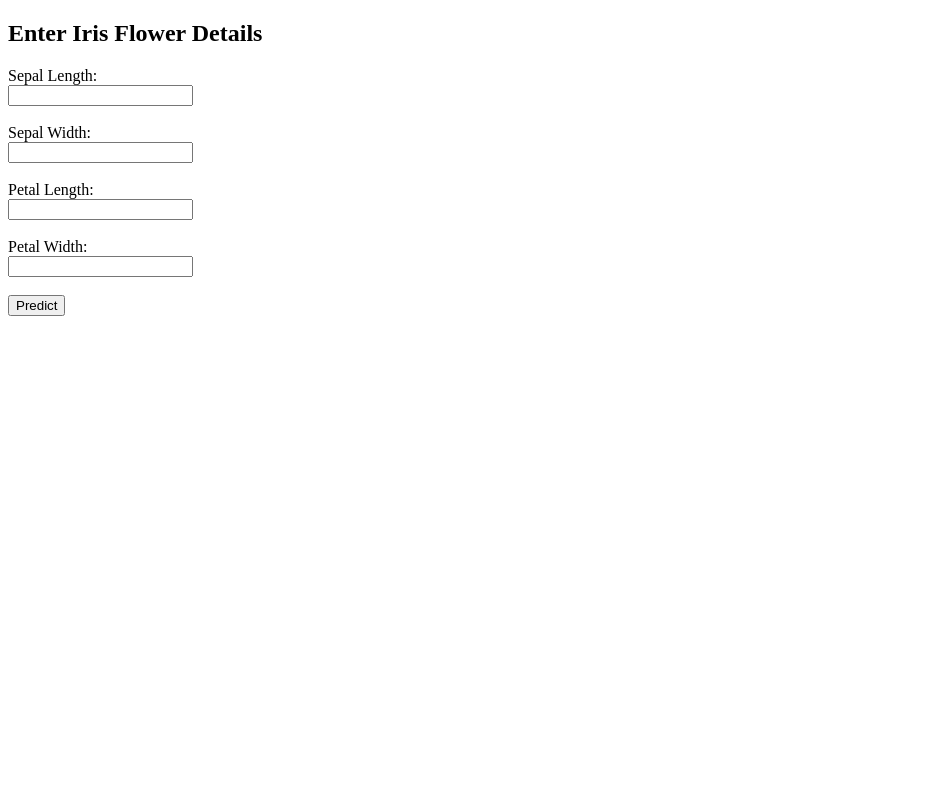
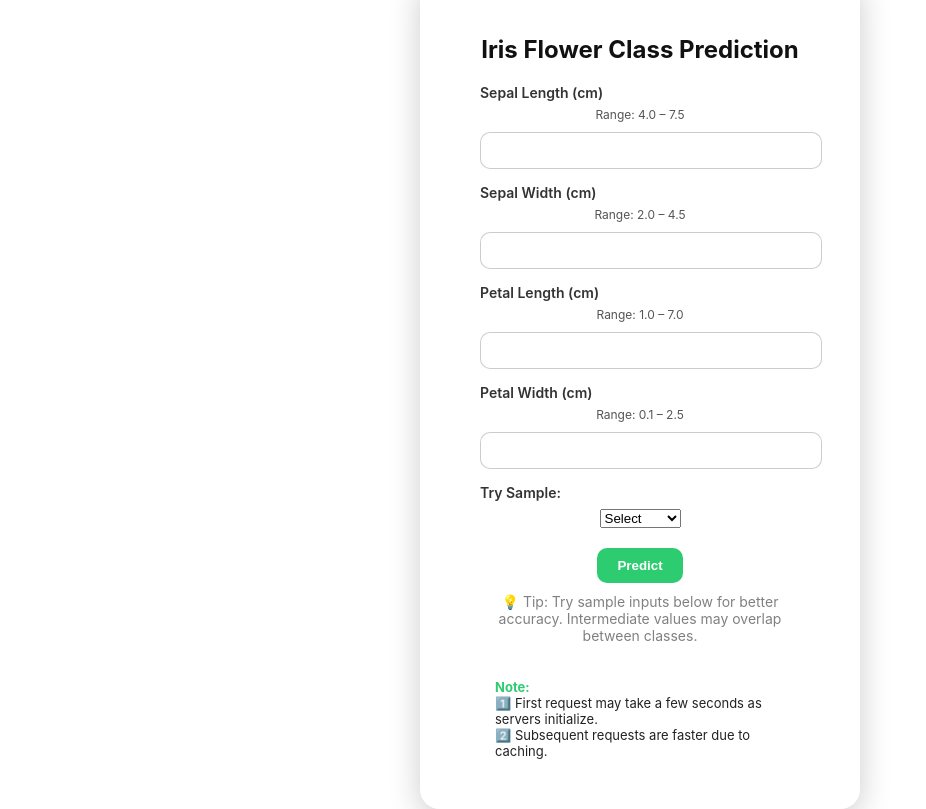
Before and after one commit to ShivaniGandla/mlproject, a Flask app: page / in a window 1280 px wide. Shown: the whole page, without its empty margins (0-926 px from the left). Before the commit the page ends 316 px from the top, so only its background shows below. Run offline with Flask 3, Linux system fonts and the light colour scheme.

Commit message:
Frontend updates Push

```diff
--- a/templates/index.html
+++ b/templates/index.html
@@ -1,28 +1,179 @@
 <!DOCTYPE html>
 <html lang="en">
+
 
 <head>
     <meta charset="UTF-8">
     <title>Iris Flower Class Prediction</title>
+    <style>
+        body {
+            margin: 0;
+            font-family: -apple-system, BlinkMacSystemFont, "Segoe UI", Roboto, Helvetica, Arial, sans-serif;
+            background: linear-gradient(135deg, #FFFFFF, #FFFFFF);
+            height: 98vh;
+            display: flex;
+            flex-direction: column;
+            align-items: center;
+            justify-content: center;
+            color: #222;
+        }
+
+
+        .glass-card {
+            background: rgba(255, 255, 255, 0.25);
+            border-radius: 20px;
+            box-shadow: 0 8px 32px rgba(0, 0, 0, 0.2);
+            backdrop-filter: blur(12px);
+            padding: 40px 60px;
+            text-align: center;
+            width: 320px;
+        }
+
+
+        h2 {
+            margin-bottom: 20px;
+            color: #111;
+        }
+
+
+        label {
+            font-size: 14px;
+            font-weight: 600;
+            display: block;
+            text-align: left;
+            margin-bottom: 6px;
+            color: #333;
+        }
+
+
+        input {
+            width: 100%;
+            padding: 10px;
+            border-radius: 10px;
+            border: 1px solid rgba(0, 0, 0, 0.2);
+            margin-bottom: 15px;
+            outline: none;
+            transition: all 0.2s ease;
+        }
+
+
+        input:focus {
+            border-color: #2ecc71;
+            box-shadow: 0 0 5px #2ecc71;
+        }
+
+
+        button {
+            background: #2ecc71;
+            color: white;
+            border: none;
+            padding: 10px 20px;
+            border-radius: 10px;
+            cursor: pointer;
+            font-weight: 600;
+            transition: all 0.3s ease;
+        }
+
+
+        button:hover {
+            background: #27ae60;
+            transform: translateY(-1px);
+        }
+
+
+        .hint {
+            font-size: 12px;
+            color: #555;
+            margin-bottom: 10px;
+        }
+
+
+        .instructions {
+            margin-top: 25px;
+            font-size: 13px;
+            text-align: left;
+            background: rgba(255, 255, 255, 0.3);
+            padding: 10px 15px;
+            border-radius: 10px;
+        }
+
+
+        .instructions strong {
+            color: #2ecc71;
+        }
+    </style>
 </head>
 
+
 <body>
-    <h2>Enter Iris Flower Details</h2>
-    <form action="/predictdata" method="post">
-        <label>Sepal Length:</label><br>
-        <input type="number" step="any" name="sepal_length" required><br><br>
+    <div class="glass-card">
+        <h2>Iris Flower Class Prediction</h2>
+        <form action="/predictdata" method="post">
+            <label>Sepal Length (cm)</label>
+            <div class="hint">Range: 4.0 – 7.5</div>
+            <input type="number" step="any" name="sepal_length" required>
 
-        <label>Sepal Width:</label><br>
-        <input type="number" step="any" name="sepal_width" required><br><br>
 
-        <label>Petal Length:</label><br>
-        <input type="number" step="any" name="petal_length" required><br><br>
+            <label>Sepal Width (cm)</label>
+            <div class="hint">Range: 2.0 – 4.5</div>
+            <input type="number" step="any" name="sepal_width" required>
 
-        <label>Petal Width:</label><br>
-        <input type="number" step="any" name="petal_width" required><br><br>
 
-        <button type="submit">Predict</button>
-    </form>
+            <label>Petal Length (cm)</label>
+            <div class="hint">Range: 1.0 – 7.0</div>
+            <input type="number" step="any" name="petal_length" required>
+
+
+            <label>Petal Width (cm)</label>
+            <div class="hint">Range: 0.1 – 2.5</div>
+            <input type="number" step="any" name="petal_width" required>
+
+
+            <label for="sample">Try Sample:</label>
+            <select id="sample" onchange="fillSample()">
+                <option value="">Select</option>
+                <option value="setosa">Setosa</option>
+                <option value="versicolor">Versicolor</option>
+                <option value="virginica">Virginica</option>
+            </select>
+            <br><br>
+
+
+            <button type="submit">Predict</button>
+        </form>
+
+
+        <p style="font-size:14px; color:gray; margin-top:10px;">
+            💡 Tip: Try sample inputs below for better accuracy. Intermediate values may overlap between classes.
+        </p>
+
+
+        <div class="instructions">
+            <strong>Note:</strong><br>
+            1️⃣ First request may take a few seconds as servers initialize.<br>
+            2️⃣ Subsequent requests are faster due to caching.<br>
+        </div>
+    </div>
 </body>
 
+
+<script>
+    function fillSample() {
+        const sample = document.getElementById("sample").value;
+        const inputs = document.querySelectorAll("input[type='number']");
+        const data = {
+            setosa: [5.1, 3.5, 1.4, 0.2],
+            versicolor: [7.0, 3.2, 4.7, 1.4],
+            virginica: [6.3, 3.3, 6.0, 2.5]
+        };
+        if (sample && data[sample]) {
+            inputs[0].value = data[sample][0];
+            inputs[1].value = data[sample][1];
+            inputs[2].value = data[sample][2];
+            inputs[3].value = data[sample][3];
+        }
+    }
+</script>
+
+
 </html>
```
Also changed, not shown: templates/home.html (+60 -3 lines).
